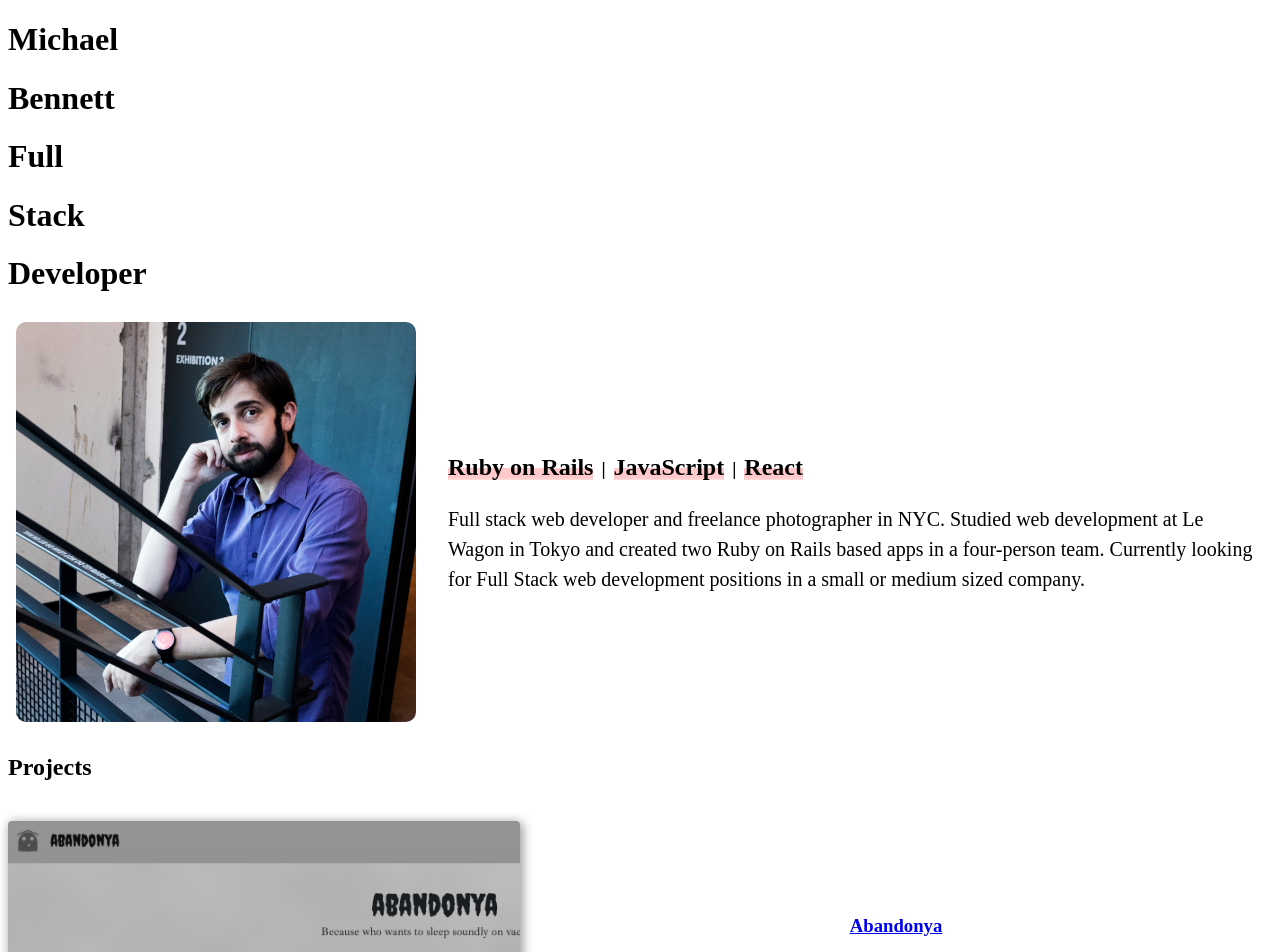
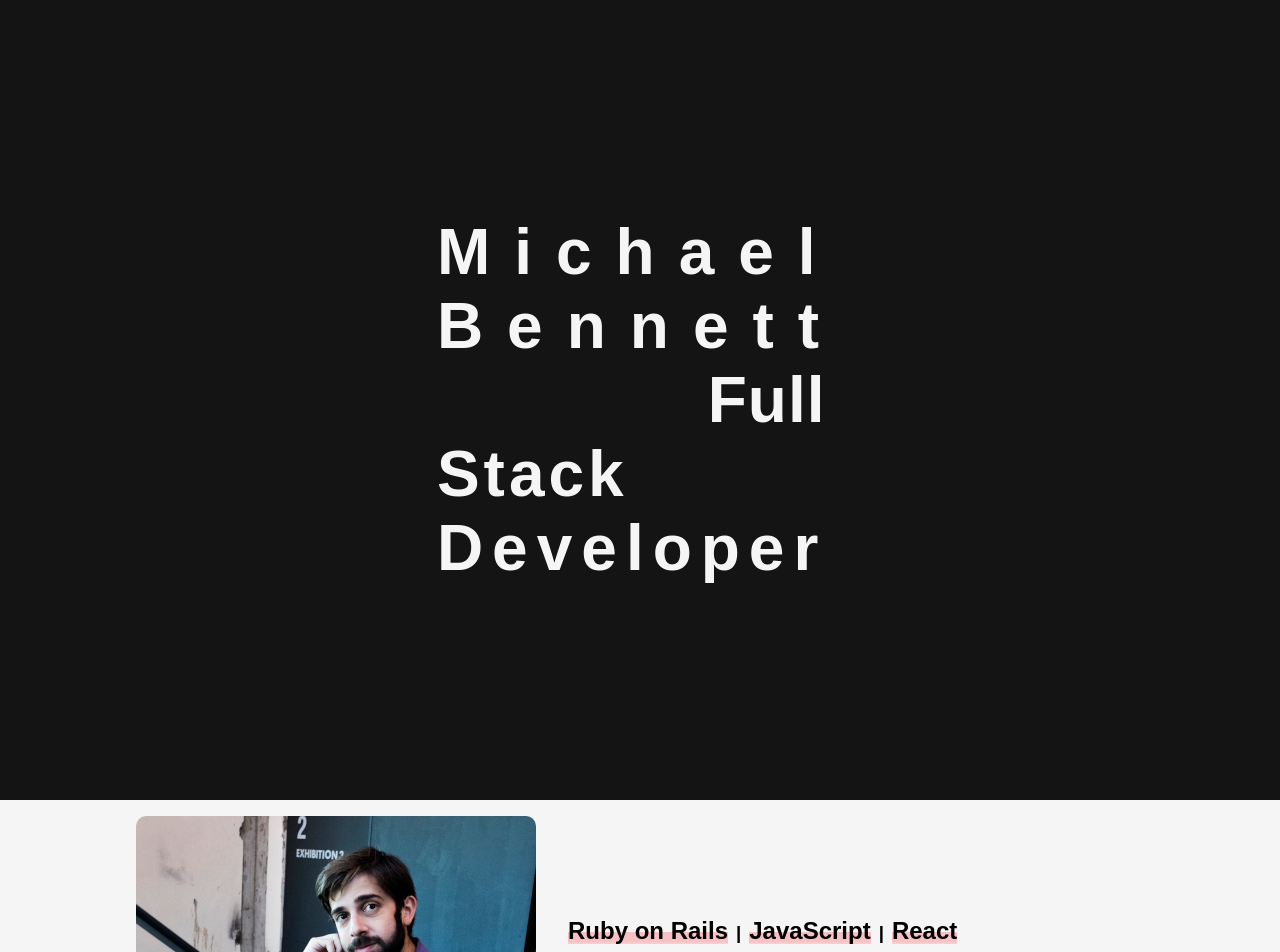
Before and after one commit to mvbennett/next-portfolio, a Next.js app: page / in a window 1280 px wide. Shown: the top 952 px of the page. Built offline with nearby package versions, Linux system fonts and the light colour scheme.

Commit message:
title shows as intended now

```diff
--- a/components/ProjectCard.jsx
+++ b/components/ProjectCard.jsx
@@ -3,7 +3,7 @@ import React from "react";
 const ProjectCard = ({ project }) => {
   const projectStack = project.stack.map((tool) => {
     return (
-      <img src={Object.values(tool)[0]} alt={Object.keys(tool)[0]} className="stack-skill" />
+      <img src={Object.values(tool)[0]} alt={Object.keys(tool)[0]} key={`${Object.keys(tool)[0]}`} className="stack-skill" />
     );
   });
   return (
--- a/components/SkillsBox.jsx
+++ b/components/SkillsBox.jsx
@@ -2,9 +2,8 @@ import React from "react";
 
 const SkillsBox = ({ stack }) => {
   const skills = Object.values(stack).map((tool) => {
-    console.log(Object.values(tool)[0]);
     return (
-      <img src={Object.values(tool)[0]} alt={Object.keys(tool)[0]} className="skill-logo" data-aos="zoom-in" />
+      <img src={Object.values(tool)[0]} alt={Object.keys(tool)[0]} key={`${Object.keys(tool)[0]}`} className="skill-logo" data-aos="zoom-in" />
     );
   });
   return (
--- a/styles/globals.css
+++ b/styles/globals.css
@@ -1,5 +1,6 @@
 @import url('./fonts.css');
 @import url('./cards.css');
+@import url('./hero.css');
 
 /* :root {
   --max-width: 1100px;
@@ -108,3 +109,71 @@ a {
     color-scheme: dark;
   }
 } */
+body {
+  margin: 0;
+  font-family: Arial, Helvetica, sans-serif;
+  background-color: rgb(245,245,245);
+}
+
+a {
+  text-decoration: none;
+  color: black;
+}
+
+.container {
+  width: 80%;
+  margin: auto;
+}
+
+h2 {
+  font-size: 48px;
+  font-family: 'Raleway', Helvetica, sans-serif;
+  background: linear-gradient(transparent 65%, rgba(0, 82259, 25, 0.21) 10%, rgba(0, 225, 25, 0.21) 90%, transparent 120%);
+  padding: 4px;
+  width: max-content;
+}
+
+#app {
+  width: 100%;
+}
+
+@media (max-width: 419px) {
+  h2 {
+    font-size: 40px;
+  }
+}
+@import 'aos/dist/aos.css';
+
+body {
+  margin: 0;
+  font-family: Arial, Helvetica, sans-serif;
+  background-color: rgb(245,245,245);
+}
+
+a {
+  text-decoration: none;
+  color: black;
+}
+
+.container {
+  width: 80%;
+  margin: auto;
+}
+
+h2 {
+  font-size: 48px;
+  font-family: 'Raleway', Helvetica, sans-serif;
+  background: linear-gradient(transparent 65%, rgba(0, 82259, 25, 0.21) 10%, rgba(0, 225, 25, 0.21) 90%, transparent 120%);
+  padding: 4px;
+  width: max-content;
+}
+
+#app {
+  width: 100%;
+}
+
+@media (max-width: 419px) {
+  h2 {
+    font-size: 40px;
+  }
+}
```
